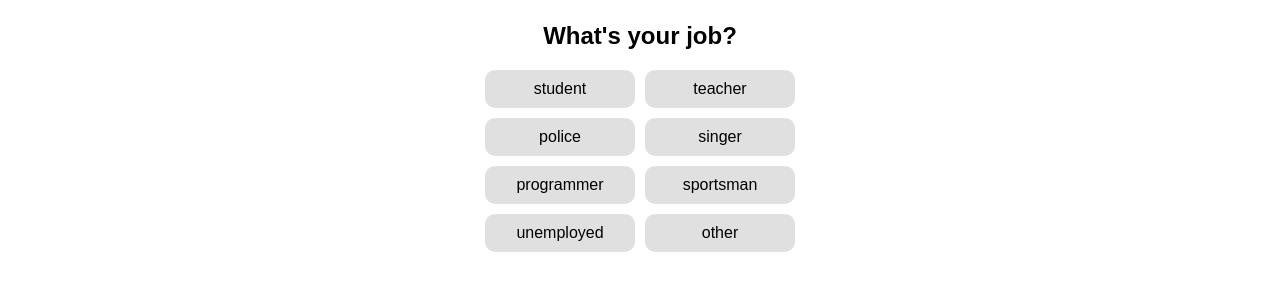
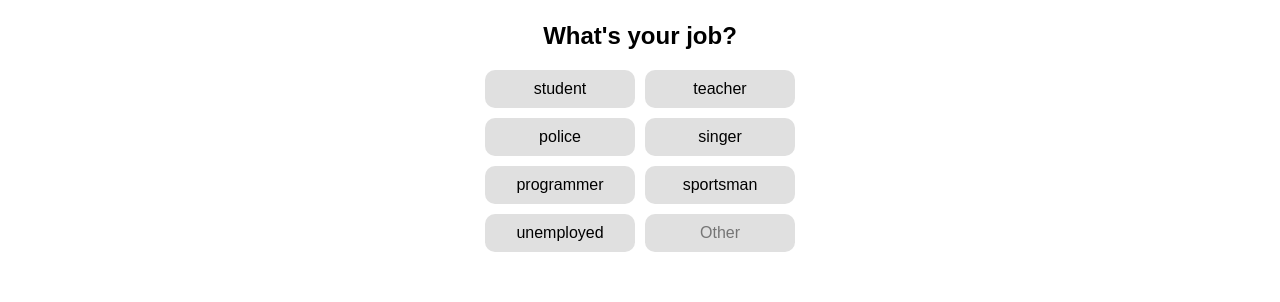
Before and after one commit to SyaDo95/echo-react, a React (Create React App) app: page / in a window 1280 px wide. Both pictures are taken after a click on the button "Create". Shown: the part 266-568 px from the top of the page. Built offline with nearby package versions, Linux system fonts and the light colour scheme.

Commit message:
뉴챗봇 채팅창

```diff
--- a/src/App.jsx
+++ b/src/App.jsx
@@ -1,4 +1,4 @@
-import React, { useState } from 'react';
+import React, { useState, useEffect } from 'react';
 import HomePage from './HomePage.jsx';
 import ChatInterface from './ChatInterface.jsx';
 import CreateProcess from './CreateProcess.jsx';
@@ -23,6 +23,11 @@ function App() {
     { index: 2, name: 'Mexican American', description: 'hispanic girl', image: mexican },
     { index: 3, name: 'Asian American', description: 'Asian girl', image: asian },
   ];
+
+  // 디버깅용 useEffect 추가
+  useEffect(() => {
+    console.log("selectedCharacter updated:", selectedCharacter);
+  }, [selectedCharacter]);
 
   const handleCharacterSelect = (character) => {
     setSelectedCharacter(character);
@@ -52,6 +57,13 @@ function App() {
     setShowMyPage(true);
   };
 
+  const handleCreateProcessComplete = (newChatbotData) => {
+    console.log("New chatbot data received:", newChatbotData);
+    setSelectedCharacter(newChatbotData);
+    console.log("Updated selectedCharacter:", newChatbotData);
+    setShowCreateProcess(false);
+    setShowChatInterface(true);
+  };
   return (
     <div>
       {showHomePage && (
@@ -68,9 +80,15 @@ function App() {
           character={selectedCharacter}
           onBackToHome={handleBackToHome}
           uid={currentUserUid}
+          isNewChatbot={selectedCharacter?.index === 999} // 새 챗봇 여부
         />
       )}
-      {showCreateProcess && <CreateProcess onBackToHome={handleBackToHome} />}
+      {showCreateProcess && (
+        <CreateProcess
+          onBackToHome={handleBackToHome}
+          onComplete={handleCreateProcessComplete} // 콜백 전달
+        />
+      )}
       {showMyPage && <MyPage onBackToHome={handleBackToHome} />}
     </div>
   );
--- a/src/CreateProcess.css
+++ b/src/CreateProcess.css
@@ -48,7 +48,8 @@
   justify-items: center;
 }
 
-  .option-button {
+.option-button,
+.option-input-as-button {
   width: 150px;
   padding: 10px;
   background-color: #e0e0e0;
@@ -56,10 +57,25 @@
   border-radius: 10px;
   font-size: 16px;
   cursor: pointer;
+  text-align: center;
+  box-sizing: border-box;
 }
 
-  .option-button:hover {
+/* 공통 hover 효과 */
+.option-button:hover,
+.option-input-as-button:hover {
   background-color: #d0d0d0;
+}
+
+/* 입력 가능한 필드에 포커스 효과 추가 */
+.option-input-as-button {
+  cursor: text; /* 텍스트 필드임을 명확히 */
+}
+
+.option-input-as-button:focus {
+  outline: none;
+  border: 2px solid #ffea85;
+  background-color: #ffffff;
 }
 
 .progress-footer {
@@ -85,7 +101,6 @@
   transition: width 0.3s ease;
 }
 
-  /* Completion Screen */
 .completion-screen {
   display: flex;
   flex-direction: column;
@@ -118,7 +133,7 @@
   font-size: 16px;
   color: #333;
 }
-  /* Go to Chatting Button */
+
 .go-to-chatting-button {
   margin-top: 20px;
   padding: 12px 24px;
@@ -134,18 +149,3 @@
 .go-to-chatting-button:hover {
   background-color: #ffd54f;
 }
-
-.completion-screen {
-  display: flex;
-  flex-direction: column;
-  align-items: center;
-  margin-top: 20px;
-}
-
-.selections {
-  display: flex;
-  flex-wrap: wrap;
-  gap: 10px;
-  justify-content: center;
-  margin-top: 10px;
-}
--- a/src/CreateProcess.jsx
+++ b/src/CreateProcess.jsx
@@ -1,25 +1,49 @@
-import React, { useState } from 'react';
-import './CreateProcess.css';
+import React, { useState } from "react";
+import "./CreateProcess.css";
 
 function CreateProcess({ onBackToHome, onComplete }) {
   const questions = [
     { id: 1, question: "What's your job?", options: ["student", "teacher", "police", "singer", "programmer", "sportsman", "unemployed", "other"] },
     { id: 2, question: "What's your age?", options: ["0-5", "5-10", "10-20", "20-30", "30-40", "40-50", "50-60", "other"] },
     { id: 3, question: "What's your hobby?", options: ["science", "dancing", "sports", "singing", "programming", "other"] },
-    { id: 4, question: "What's your favorite food?", options: ["pizza", "sushi", "burger", "pasta", "salad", "steak", "tacos"] },
-    { id: 5, question: "What's your favorite color?", options: ["red", "blue", "green", "yellow", "purple", "black", "white"] },
+    { id: 4, question: "What's your favorite food?", options: ["pizza", "sushi", "burger", "pasta", "salad", "steak", "tacos", "other"] },
+    { id: 5, question: "What's your favorite color?", options: ["red", "blue", "green", "yellow", "purple", "black", "white", "other"] },
   ];
 
   const [currentQuestion, setCurrentQuestion] = useState(0);
   const [selectedOptions, setSelectedOptions] = useState([]);
   const [isComplete, setIsComplete] = useState(false);
+  const [customInputs, setCustomInputs] = useState({}); // `other` 입력 상태
 
   const handleOptionClick = (option) => {
     setSelectedOptions([...selectedOptions, option]);
+    moveToNextQuestion();
+  };
+
+  const handleCustomInputChange = (e, questionId) => {
+    setCustomInputs({ ...customInputs, [questionId]: e.target.value });
+  };
+
+  const handleCustomInputKeyDown = (e, questionId) => {
+    if (e.key === "Enter") {
+      handleCustomInputBlur(questionId);
+    }
+  };
+
+  const handleCustomInputBlur = (questionId) => {
+    const inputValue = customInputs[questionId]?.trim();
+    if (inputValue) {
+      setSelectedOptions([...selectedOptions, inputValue]);
+      moveToNextQuestion();
+    }
+  };
+
+  const moveToNextQuestion = () => {
     if (currentQuestion < questions.length - 1) {
       setCurrentQuestion(currentQuestion + 1);
     } else {
-      setIsComplete(true); // 마지막 질문 이후 완료 화면으로 전환
+      setIsComplete(true);
+      handleSubmit(); // 챗봇 생성 요청
     }
   };
 
@@ -32,14 +56,53 @@ function CreateProcess({ onBackToHome, onComplete }) {
     }
   };
 
-  const handleGoToChatting = () => {
-    onComplete(selectedOptions); // 선택된 옵션을 전달하며 ChatInterface로 전환
+  const handleSubmit = async () => {
+    const chatbotConcept = {
+      job: selectedOptions[0],
+      age: selectedOptions[1],
+      hobby: selectedOptions[2],
+      favoriteFood: selectedOptions[3],
+      favoriteColor: selectedOptions[4],
+    };
+
+    try {
+      const response = await fetch("http://localhost:8080/api/newchatbot/create", {
+        method: "POST",
+        headers: {
+          "Content-Type": "application/json",
+        },
+        body: JSON.stringify(chatbotConcept),
+      });
+
+      if (response.ok) {
+        const message = await response.text();
+        console.log(message);
+        alert("Chatbot created! Proceeding to chat...");
+
+        // 수정: 배열이 아닌 객체 형태로 전달
+        onComplete({
+          index: 999, // 고유 인덱스
+          name: "Custom Chatbot",
+          description: "A custom chatbot",
+          job: chatbotConcept.job,
+          isNewChatbot: true,
+        });
+      } else {
+        console.error("Failed to create chatbot");
+        alert("Failed to create chatbot. Please try again.");
+      }
+    } catch (error) {
+      console.error("Error creating chatbot:", error);
+      alert("Error occurred while creating chatbot.");
+    }
   };
 
   return (
     <div className="create-process">
       <header className="header">
-        <button onClick={handleBackClick} className="back-button">←</button>
+        <button onClick={handleBackClick} className="back-button">
+          ←
+        </button>
         <h1>Create your friend</h1>
       </header>
 
@@ -52,7 +115,16 @@ function CreateProcess({ onBackToHome, onComplete }) {
               <span key={index} className="selection-item">{option}</span>
             ))}
           </div>
-          <button className="go-to-chatting-button" onClick={handleGoToChatting}>
+          <button className="go-to-chatting-button"
+  onClick={() =>
+    onComplete({
+      index: 999,
+      name: "Custom Chatbot",
+      description: "A custom chatbot",
+      job: selectedOptions[0], // 예: selectedOptions에서 job을 추출
+      isNewChatbot: true,
+    })
+  }>
             Go to Chatting
           </button>
         </div>
@@ -60,7 +132,19 @@ function CreateProcess({ onBackToHome, onComplete }) {
         <div className="question-container">
           <h2>{questions[currentQuestion].question}</h2>
           <div className="options-grid">
-            {questions[currentQuestion].options.map((option, index) => (
+            {questions[currentQuestion].options.map((option, index) =>
+              option === "other" ? (
+                <input
+                  key={index}
+                  type="text"
+                  className="option-input-as-button"
+                  placeholder="Other"
+                  value={customInputs[questions[currentQuestion].id] || ""}
+                  onChange={(e) => handleCustomInputChange(e, questions[currentQuestion].id)}
+                  onKeyDown={(e) => handleCustomInputKeyDown(e, questions[currentQuestion].id)}
+                  onBlur={() => handleCustomInputBlur(questions[currentQuestion].id)}
+                />
+              ) : (
                 <button
                   key={index}
                   className="option-button"
@@ -68,7 +152,8 @@ function CreateProcess({ onBackToHome, onComplete }) {
                 >
                   {option}
                 </button>
-            ))}
+              )
+            )}
           </div>
         </div>
       )}
@@ -81,7 +166,9 @@ function CreateProcess({ onBackToHome, onComplete }) {
               style={{ width: `${((currentQuestion + 1) / questions.length) * 100}%` }}
             ></div>
           </div>
-          <span>{currentQuestion + 1}/{questions.length}</span>
+          <span>
+            {currentQuestion + 1}/{questions.length}
+          </span>
         </footer>
       )}
     </div>
```
Also changed, not shown: src/ChatInterface.jsx (+48 -15 lines). Lines whose indentation alone changed are shown as unchanged.
